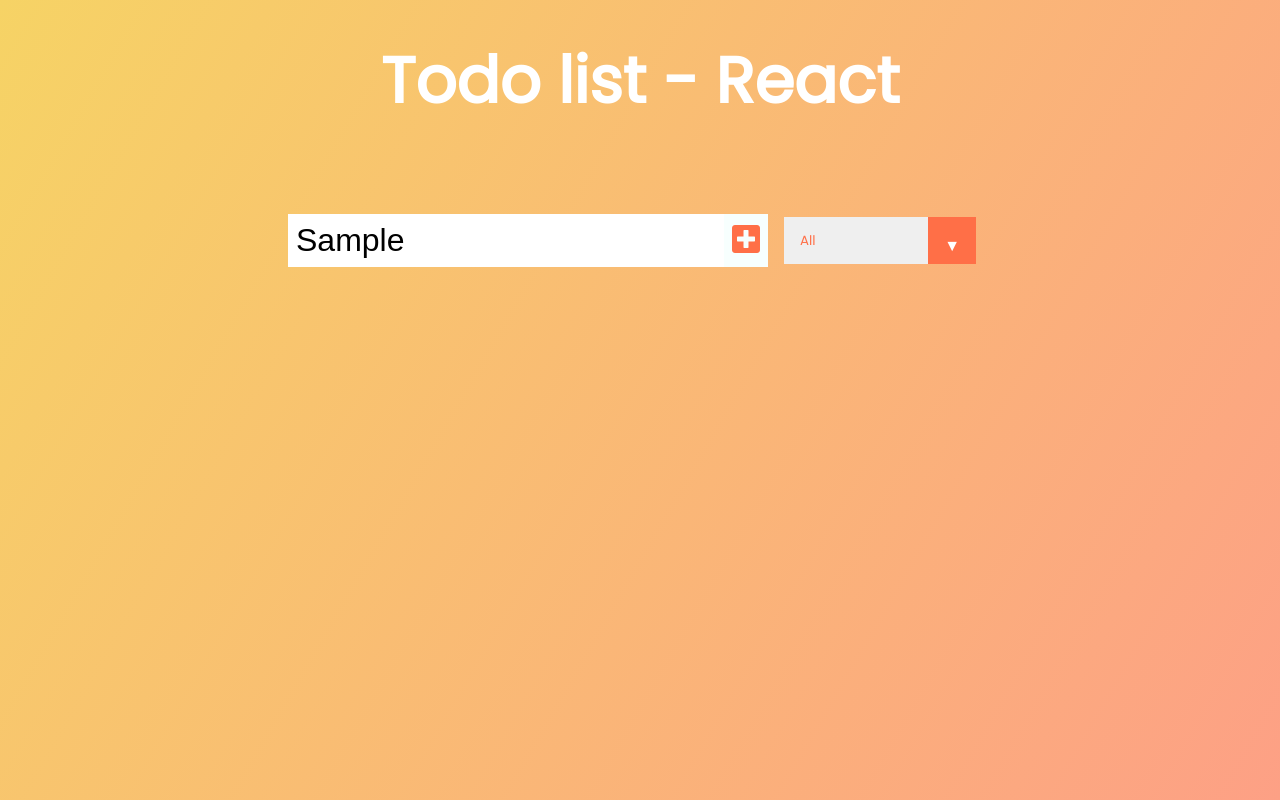
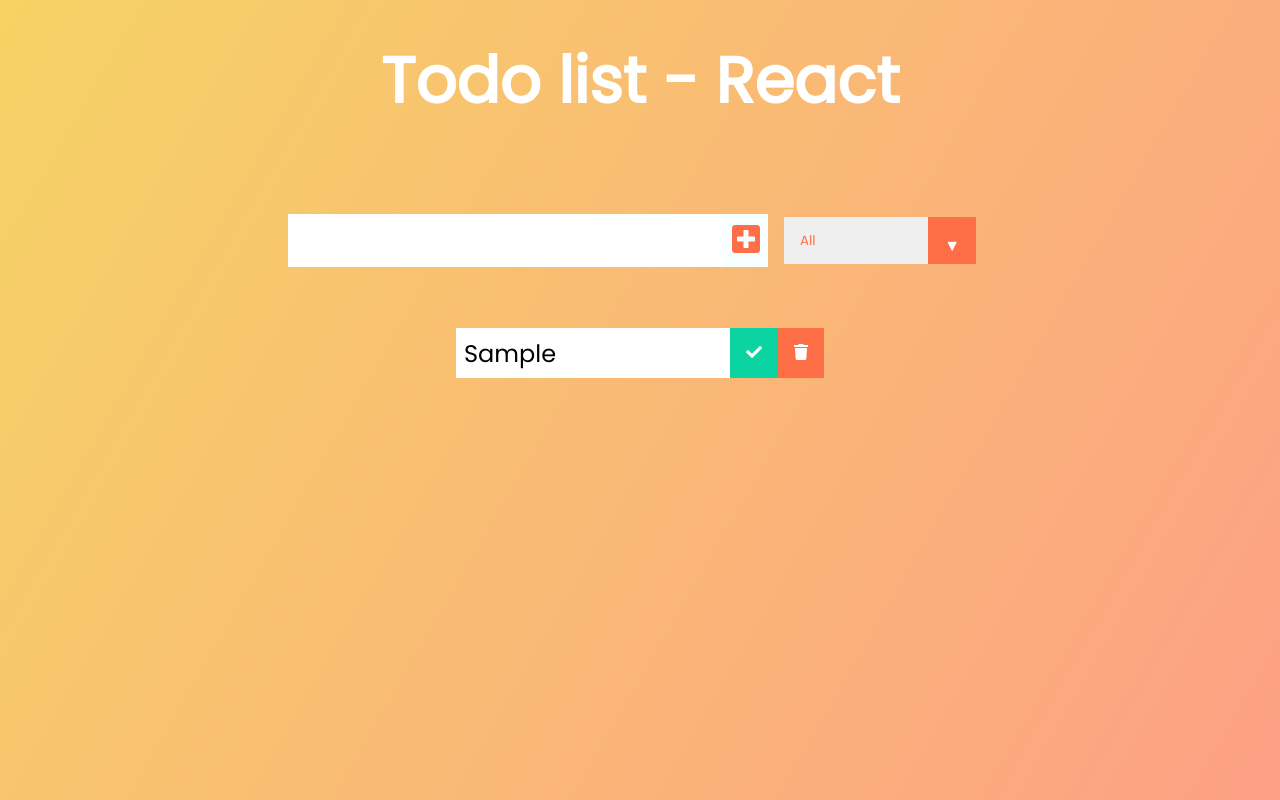
Before and after one commit to valdenicio22/myProjects, a React (Create React App) app in the folder todolist/: page / in a window 1280 px wide. Both pictures are taken after typing "Sample" into the empty fields and a click on the button 746 px from the left and 240 px from the top of the page. Built offline with nearby package versions, Linux system fonts and the light colour scheme.

Commit message:
task component and deletehandler

```diff
--- a/todolist/src/App.jsx
+++ b/todolist/src/App.jsx
@@ -20,7 +20,7 @@ export function App() {
         todoList={todoList}
         setTodoList={setTodoList}
       />
-      {/* <TodoList todoList={todoList} /> */}
+      <TodoList todoList={todoList} setTodoList={setTodoList} />
     </div>
   )
 }
--- a/todolist/src/components/Form.jsx
+++ b/todolist/src/components/Form.jsx
@@ -5,25 +5,34 @@ export function Form(props) {
     }
     function buttonTodoHandler(e) {
         e.preventDefault();
+        if (!props.inputTodoList) return;
+
         props.setTodoList(
             [
                 ...props.todoList,
-                { ...task }
+                {
+                    taskCompleted: false,
+                    taskDescription: props.inputTodoList,
+                    taskId: Math.random() * 100,
+                },
             ]
         )
+        props.setInputTodoList('');
     }
-    const task = {
-        taskCompleted: false,
-        taskDescription: props.inputTodoList,
-        taskID: Math.random() * 100,
-    }
-    console.log(task);
-    console.log(props.todoList);
 
     return (
         <form>
-            <input type="text" className="todo-input" onChange={inputTodoListHandler} />
-            <button className="todo-button" type="submit" onClick={buttonTodoHandler}>
+            <input
+                type="text"
+                className="todo-input"
+                onChange={inputTodoListHandler}
+                value={props.inputTodoList}
+            />
+            <button
+                className="todo-button"
+                type="submit"
+                onClick={buttonTodoHandler}
+            >
                 <i className="fas fa-plus-square"></i>
             </button>
             <div className="select">
--- /dev/null
+++ b/todolist/src/components/Task.jsx
@@ -0,0 +1,18 @@
+export function Task({ task, todoList, setTodoList }) {
+
+    function deleteHandler() {
+        setTodoList(todoList.filter(el => (el.taskId !== task.taskId)))
+    }
+
+    return (
+        <div className="todo">
+            <li className="todo-item"> {task.taskDescription} </li>
+            <button className="complete-btn">
+                <i className="fas fa-check"></i>
+            </button>
+            <button className="trash-btn" onClick={deleteHandler}>
+                <i className="fas fa-trash"></i>
+            </button>
+        </div>
+    );
+}
--- a/todolist/src/components/TodoList.jsx
+++ b/todolist/src/components/TodoList.jsx
@@ -1,11 +1,19 @@
-export function TodoList({ todoList }) {
+import { Task } from "./Task";
+
+export function TodoList({ todoList, setTodoList }) {
 
     return (
         <div className="todo-container">
             <ul className="todo-list">
-                {todoList.map((task) => (<li>{task}</li>))}
+                {todoList.map(task => (
+                    <Task
+                        key={task.taskId}
+                        task={task}
+                        todoList={todoList}
+                        setTodoList={setTodoList}
+                    />)
+                )}
             </ul>
-
         </div>
     );
 }
```
